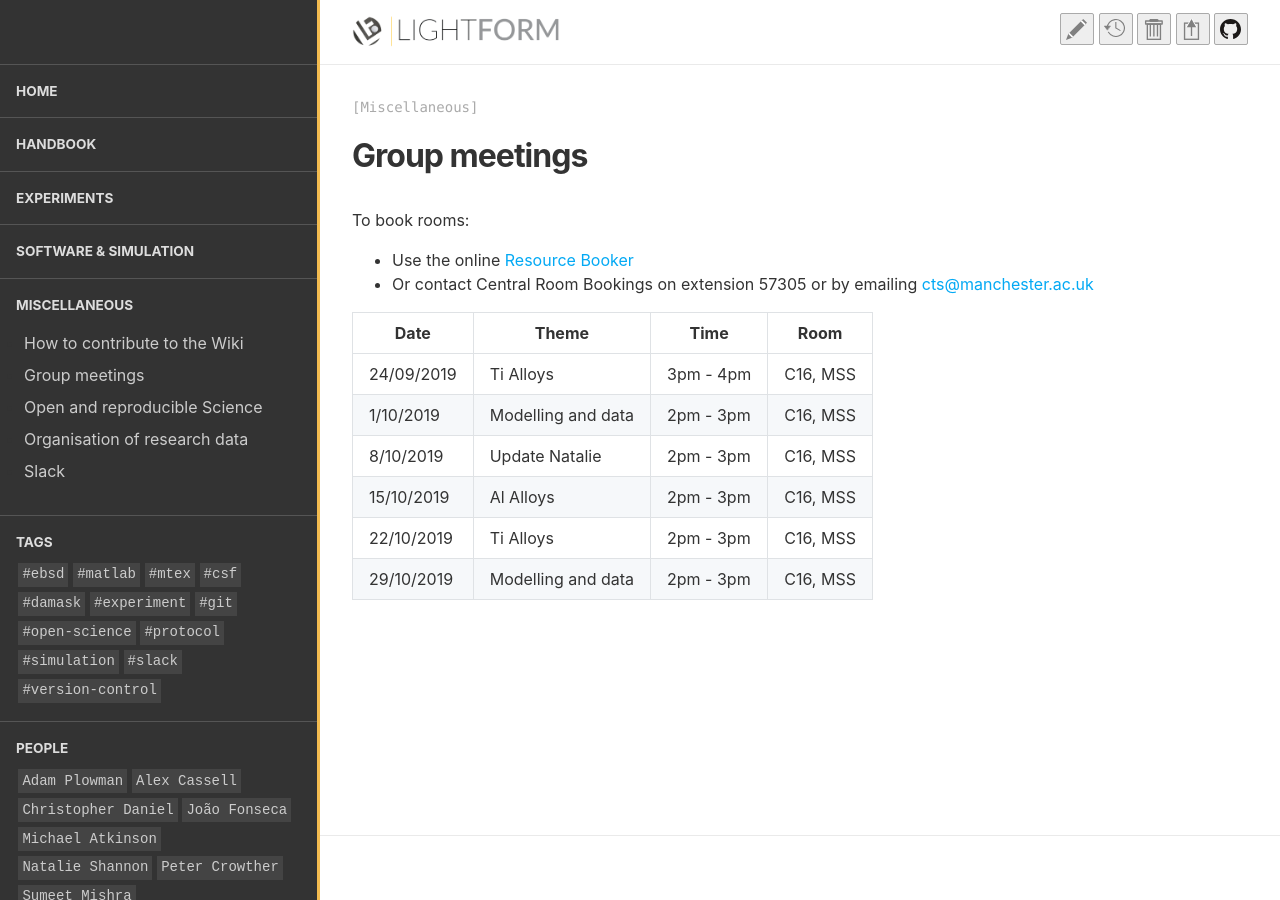
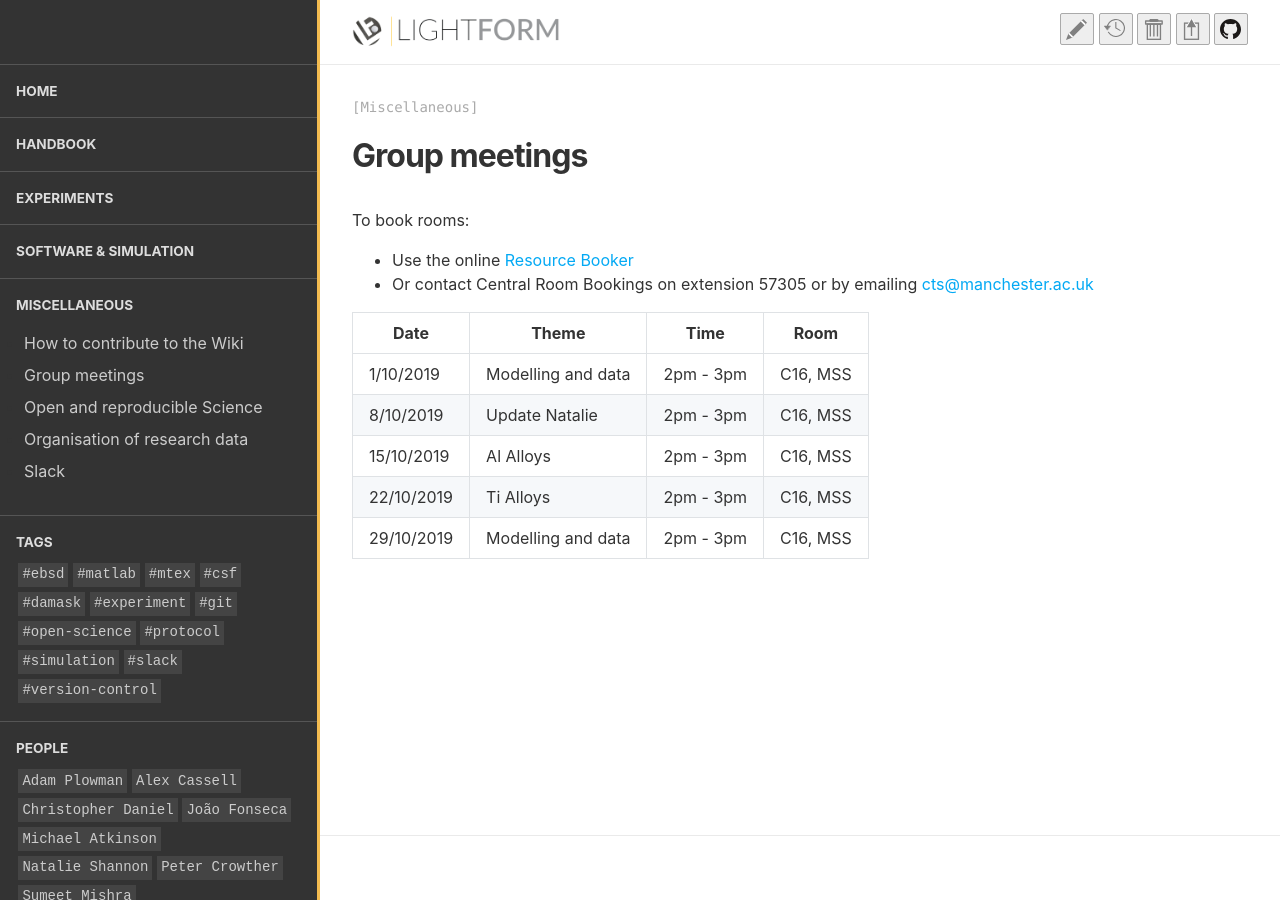
Before and after one commit to LightForm-group/wiki, a Jekyll site: the page built from collections/_miscellaneous/meeting_dates.md, in a window 1280 px wide. Built offline with Jekyll 4.4.1, drawn with Linux system fonts in a browser that asks for light colours.

Commit message:
Update meeting_dates.md

```diff
--- a/collections/_miscellaneous/meeting_dates.md
+++ b/collections/_miscellaneous/meeting_dates.md
@@ -8,7 +8,6 @@ To book rooms:
 
 |    Date    |       Theme        |   Time    |   Room   |
 | ---------- | ------------------ | --------- | -------- |
-| 24/09/2019 | Ti Alloys          | 3pm - 4pm | C16, MSS |
 |  1/10/2019 | Modelling and data | 2pm - 3pm | C16, MSS |
 |  8/10/2019 | Update Natalie     | 2pm - 3pm | C16, MSS |
 | 15/10/2019 | Al Alloys          | 2pm - 3pm | C16, MSS |
```
